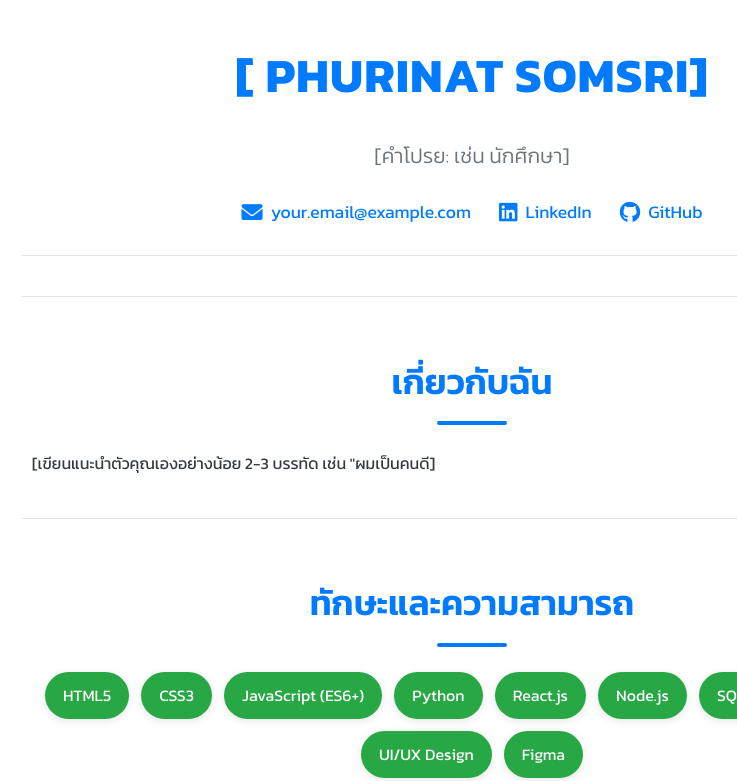
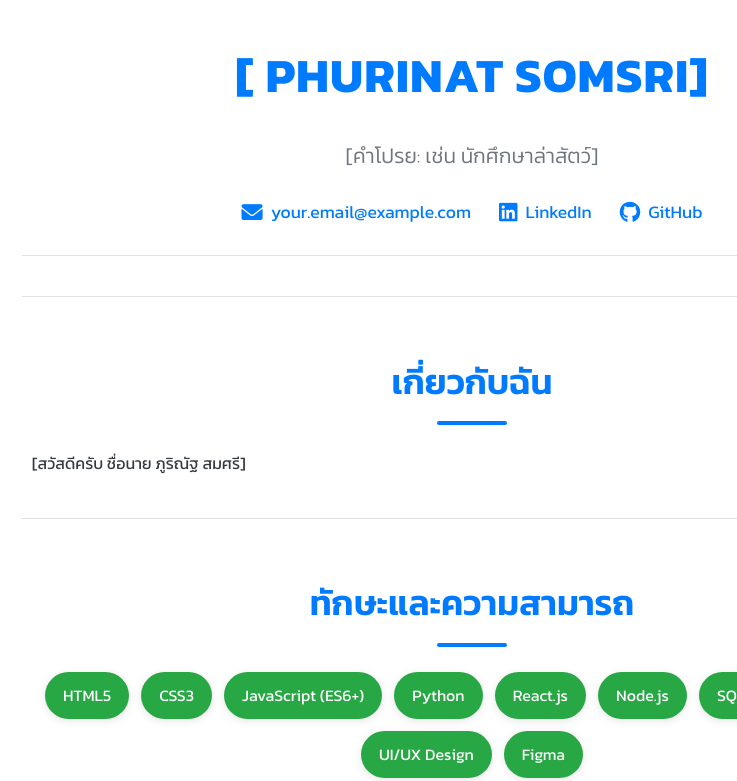
Before and after one commit to phurinatNT/phurinatNT.github.io, a plain HTML site: page index.html in a window 1280 px wide. Shown: the part 131-912 px from the top of the page, without its empty margins (168-905 px from the left). Drawn offline with Linux system fonts and the light colour scheme.

Commit message:
Add files via upload

```diff
--- a/index.html
+++ b/index.html
@@ -260,7 +260,7 @@
 
             <h1>[ PHURINAT SOMSRI]</h1>
 
-            <p class="tagline">[คำโปรย: เช่น นักศึกษา]</p>
+            <p class="tagline">[คำโปรย: เช่น นักศึกษาล่าสัตว์]</p>
 
             <div class="contact-info">
                 <a href="mailto:your.email@example.com"><i class="fas fa-envelope"></i> your.email@example.com</a>
@@ -272,7 +272,7 @@
         <section class="section about-me">
             <h2>เกี่ยวกับฉัน</h2>
             <p>
-                [เขียนแนะนำตัวคุณเองอย่างน้อย 2-3 บรรทัด เช่น "ผมเป็นคนดี]
+                [สวัสดีครับ ชื่อนาย ภูริณัฐ สมศรี]
             </p>
         </section>
 
```
